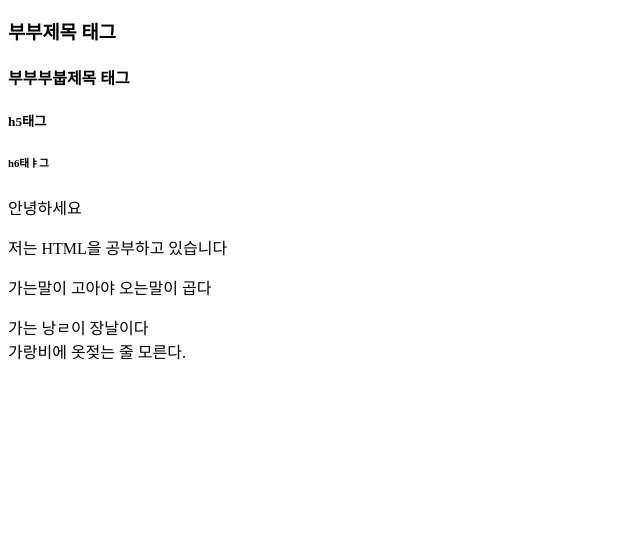
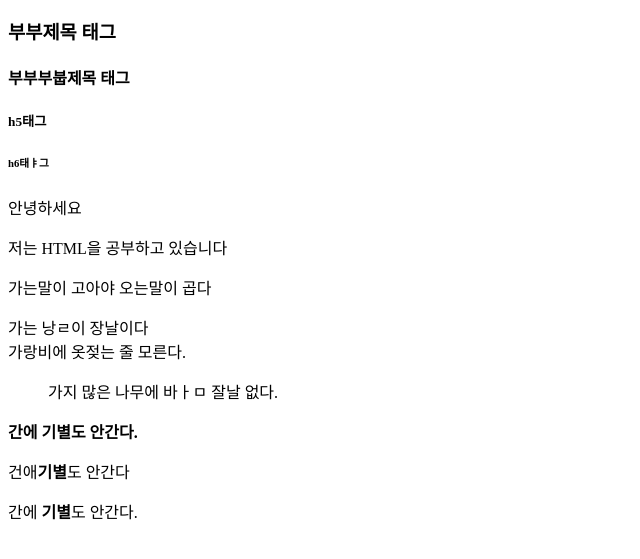
Before and after one commit to jyj11/my-projects, a plain HTML site: page 211113/text html.html in a window 1280 px wide. Shown: the part 127-686 px from the top of the page, without its empty margins (0-640 px from the left). Drawn offline with Linux system fonts and the light colour scheme.

Commit message:
index.html을 작성함

```diff
--- a/211113/text html.html
+++ b/211113/text html.html
@@ -19,5 +19,13 @@
 <p>가는말이 고아야 오는말이 곱다</p>
 <p>가는 낭ㄹ이 장날이다<br>가랑비에 옷젖는 줄 모른다.</p>
 <!-- <br> 태극는 줄바꿈 태그 -> 태그 단독으로 사용-->
+
+    <!-- 인용문 blockquote -->
+<blockquote>가지 많은 나무에 바ㅏㅁ 잘날 없다.</blockquote>
+
+<!-- 택스트 굵게 bold -> b 태그-->
+<b>간에 기별도 안간다.</b>
+<p>건애<b>기별</b>도 안간다</p>
+<p>간에 <strong>기별</strong>도 안간다.</p>
 </body>
 </html>
```
